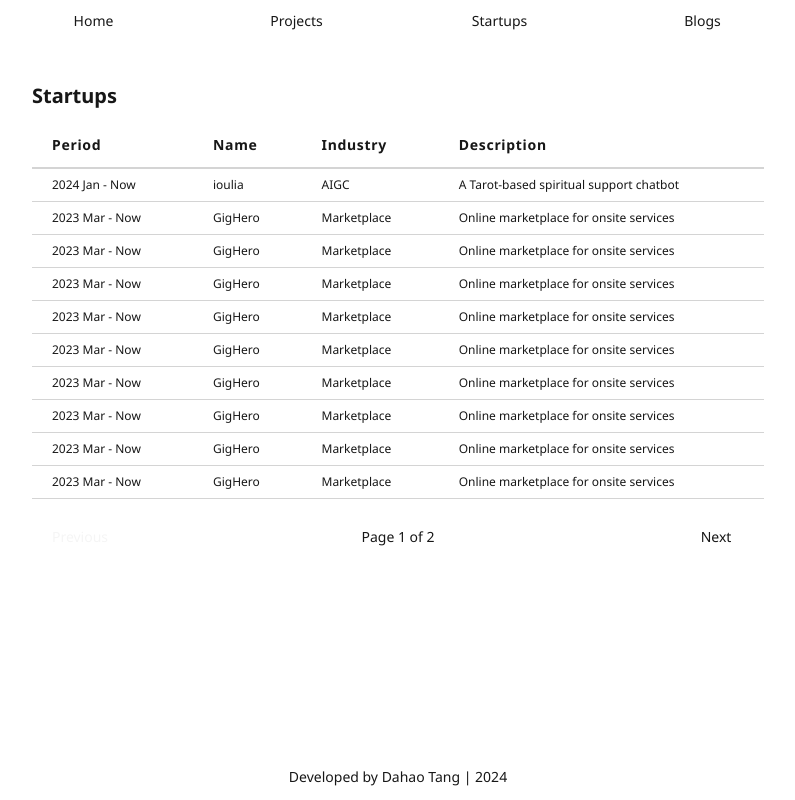
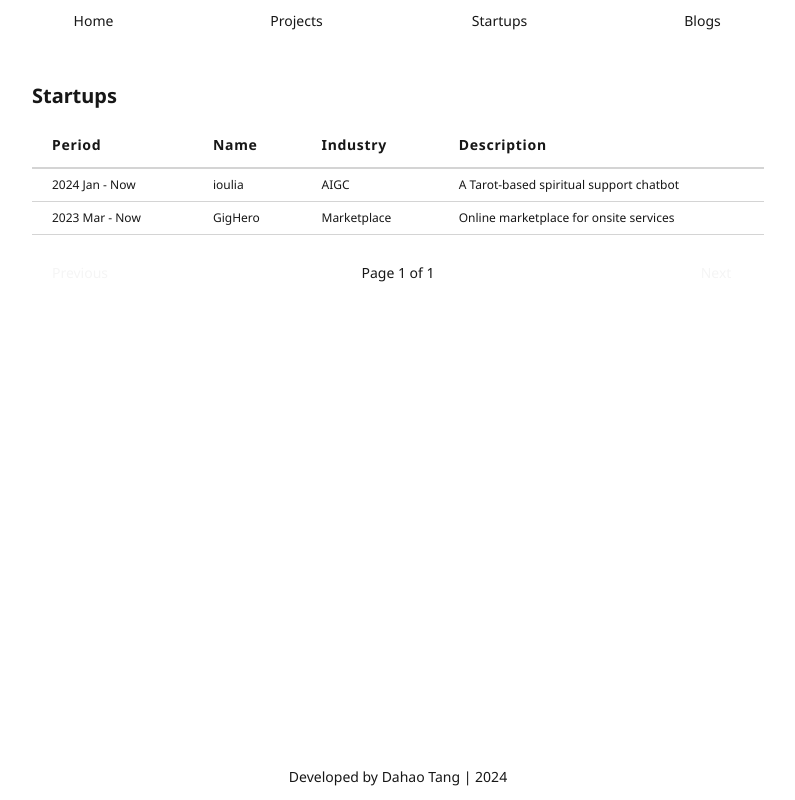
Before and after one commit to DahaoTang/DahaoTang.github.io, a Next.js app: page /startup in a window 1280 px wide. Shown: the whole page, without its empty margins (242-1037 px from the left). Built offline with nearby package versions, Linux system fonts and the light colour scheme.

Commit message:
theme updated

```diff
--- a/app/(site)/startup/page.tsx
+++ b/app/(site)/startup/page.tsx
@@ -24,111 +24,6 @@ const startups = [
 		Description: "Online marketplace for onsite services",
 		URL: "https://gighero.com.au",
 	},
-	{
-		Period: "2023 Mar - Now",
-		Name: "GigHero",
-		Industry: "Marketplace",
-		Description: "Online marketplace for onsite services",
-		URL: "https://gighero.com.au",
-	},
-	{
-		Period: "2023 Mar - Now",
-		Name: "GigHero",
-		Industry: "Marketplace",
-		Description: "Online marketplace for onsite services",
-		URL: "https://gighero.com.au",
-	},
-	{
-		Period: "2023 Mar - Now",
-		Name: "GigHero",
-		Industry: "Marketplace",
-		Description: "Online marketplace for onsite services",
-		URL: "https://gighero.com.au",
-	},
-	{
-		Period: "2023 Mar - Now",
-		Name: "GigHero",
-		Industry: "Marketplace",
-		Description: "Online marketplace for onsite services",
-		URL: "https://gighero.com.au",
-	},
-	{
-		Period: "2023 Mar - Now",
-		Name: "GigHero",
-		Industry: "Marketplace",
-		Description: "Online marketplace for onsite services",
-		URL: "https://gighero.com.au",
-	},
-	{
-		Period: "2023 Mar - Now",
-		Name: "GigHero",
-		Industry: "Marketplace",
-		Description: "Online marketplace for onsite services",
-		URL: "https://gighero.com.au",
-	},
-	{
-		Period: "2023 Mar - Now",
-		Name: "GigHero",
-		Industry: "Marketplace",
-		Description: "Online marketplace for onsite services",
-		URL: "https://gighero.com.au",
-	},
-	{
-		Period: "2023 Mar - Now",
-		Name: "GigHero",
-		Industry: "Marketplace",
-		Description: "Online marketplace for onsite services",
-		URL: "https://gighero.com.au",
-	},
-	{
-		Period: "2023 Mar - Now",
-		Name: "GigHero",
-		Industry: "Marketplace",
-		Description: "Online marketplace for onsite services",
-		URL: "https://gighero.com.au",
-	},
-	{
-		Period: "2023 Mar - Now",
-		Name: "GigHero",
-		Industry: "Marketplace",
-		Description: "Online marketplace for onsite services",
-		URL: "https://gighero.com.au",
-	},
-	{
-		Period: "2023 Mar - Now",
-		Name: "GigHero",
-		Industry: "Marketplace",
-		Description: "Online marketplace for onsite services",
-		URL: "https://gighero.com.au",
-	},
-	{
-		Period: "2023 Mar - Now",
-		Name: "GigHero",
-		Industry: "Marketplace",
-		Description: "Online marketplace for onsite services",
-		URL: "https://gighero.com.au",
-	},
-	{
-		Period: "2023 Mar - Now",
-		Name: "GigHero",
-		Industry: "Marketplace",
-		Description: "Online marketplace for onsite services",
-		URL: "https://gighero.com.au",
-	},
-	{
-		Period: "2023 Mar - Now",
-		Name: "GigHero",
-		Industry: "Marketplace",
-		Description: "Online marketplace for onsite services",
-		URL: "https://gighero.com.au",
-	},
-	{
-		Period: "2023 Mar - Now",
-		Name: "GigHero",
-		Industry: "Marketplace",
-		Description: "Online marketplace for onsite services",
-		URL: "https://gighero.com.au",
-	},
 ];
 
 export default function Startups() {
```
